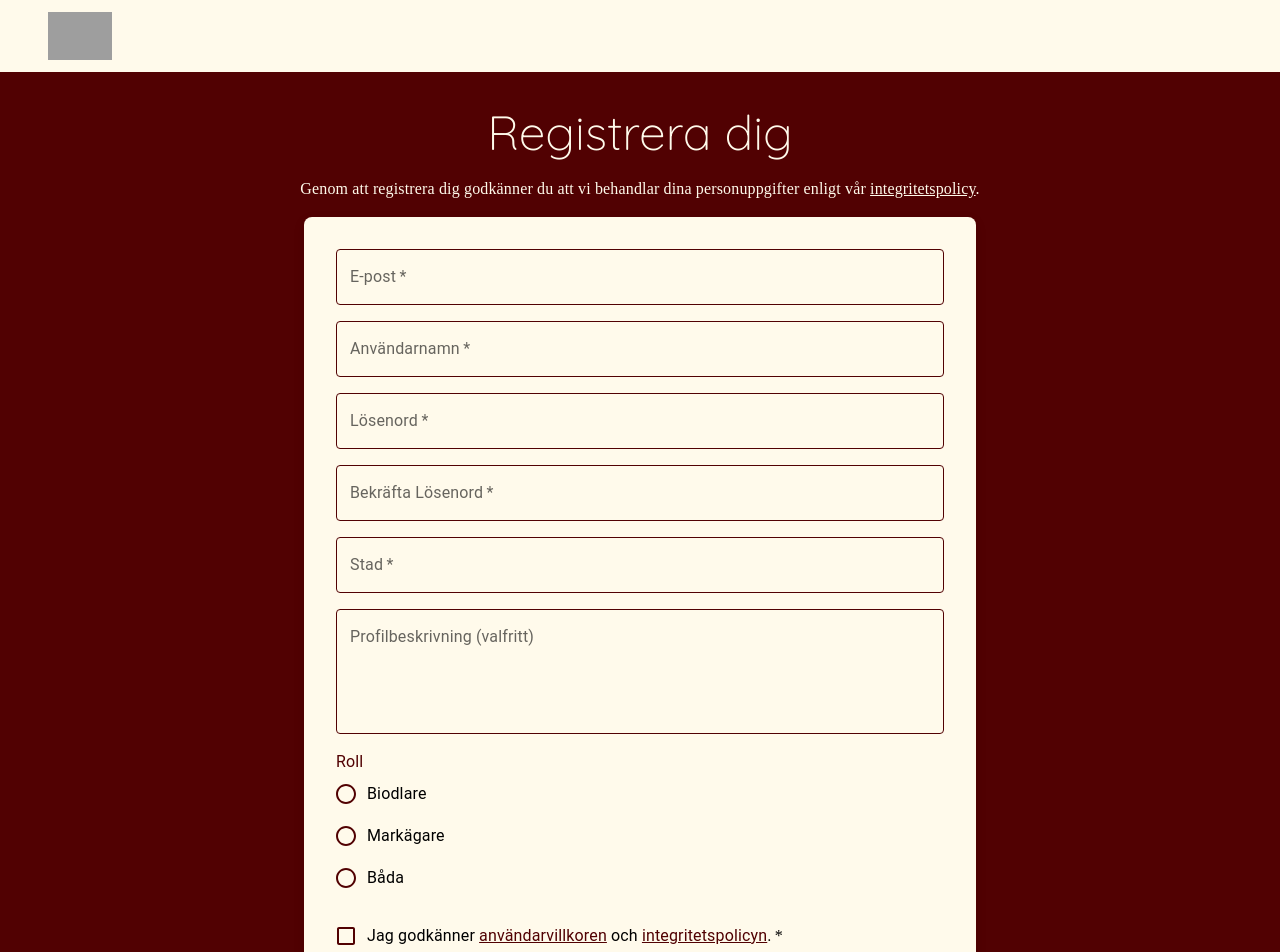
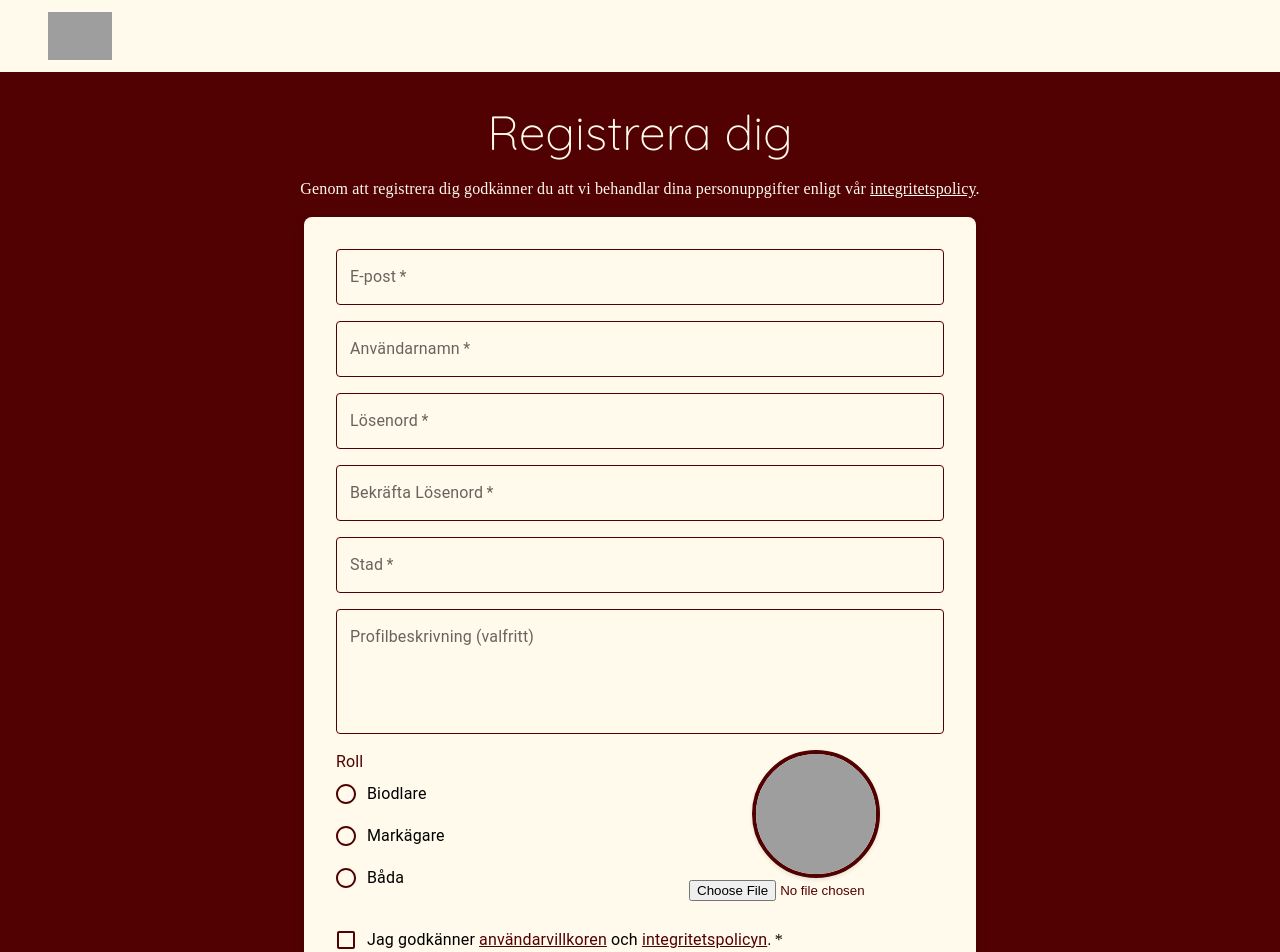
Before and after one commit to Sfinx-Development/UF-eservice, a React (Vite) app: page /register in a window 1280 px wide. Shown: the top 952 px of the page. Built offline with nearby package versions, Linux system fonts and the light colour scheme; grey boxes are pictures that could not be loaded; a web font is replaced by a local one.

Commit message:
profil bild

```diff
--- a/src/API/user.ts
+++ b/src/API/user.ts
@@ -129,6 +129,8 @@ export const updateProfileInDB = async (
 
 // Registrera ny användare
 export const registerUserWithAPI = async (newUser: UserCreate) => {
+  try {
+    // Försök att skapa en användare med e-post och lösenord
     const userCredential = await createUserWithEmailAndPassword(
       auth,
       newUser.email,
@@ -136,9 +138,10 @@ export const registerUserWithAPI = async (newUser: UserCreate) => {
     );
 
     if (userCredential) {
+      // Skapa en profil om användaren skapades framgångsrikt
       const profileToAdd: Profile = {
         id: "undefined",
-      email: newUser.email.toLocaleLowerCase(),
+        email: newUser.email.toLowerCase(),
         userId: userCredential.user.uid,
         username: newUser.username,
         profileDescription: newUser.profileDescription || "",
@@ -146,9 +149,23 @@ export const registerUserWithAPI = async (newUser: UserCreate) => {
         city: newUser.city,
         isAdmin: newUser.isAdmin,
         shareLocation: newUser.shareLocation,
+        profileImage: newUser.profileImage,
       };
+
       const profile = await addProfileToDB(profileToAdd);
       return profile;
+    }
+    // eslint-disable-next-line @typescript-eslint/no-explicit-any
+  } catch (error: any) {
+    if (error.code === "auth/email-already-in-use") {
+      throw new Error("E-postadressen används redan av en annan användare.");
+    } else if (error.code === "auth/invalid-email") {
+      throw new Error("E-postadressen är inte giltig.");
+    } else if (error.code === "auth/weak-password") {
+      throw new Error("Lösenordet är för svagt.");
+    } else {
+      throw new Error("Ett oväntat fel inträffade. Försök igen.");
+    }
   }
 };
 
--- a/src/PAGES/Dashboard.tsx
+++ b/src/PAGES/Dashboard.tsx
@@ -155,15 +155,25 @@ const DashboardPage: React.FC = () => {
         {adsByLocation && adsByLocation.length > 0 ? (
           adsByLocation.map((ad, index) => (
             <Grid item xs={12} sm={6} md={4} key={index}>
-              <Card sx={{ backgroundColor: "#fff", borderRadius: "8px" }}>
+              <Card
+                sx={{
+                  backgroundColor: "#510102",
+                  "&:hover": {
+                    backgroundColor: "#6B2020",
+                  },
+                  borderRadius: "8px",
+                }}
+              >
                 <CardContent>
-                  <Text variant="h6">{ad.title}</Text>
+                  <Text variant="h6" sx={{ color: "#fffaeb" }}>
+                    {ad.title}
+                  </Text>
                   {ad.numberOfHives && (
-                    <Text sx={{ marginBottom: "1rem", color: "#777" }}>
+                    <Text sx={{ marginBottom: "1rem", color: "#fffaeb" }}>
                       {`${ad.numberOfHives} kupor tillgängliga`}
                     </Text>
                   )}
-                  <Text variant="body2" color="text.secondary">
+                  <Text variant="body2" sx={{ color: "#fffaeb" }}>
                     Plats: {ad.location || "Ingen plats angiven"}
                   </Text>
                 </CardContent>
@@ -171,7 +181,7 @@ const DashboardPage: React.FC = () => {
                   <Button
                     onClick={() => handleNavigateToAd(ad)}
                     size="small"
-                    sx={{ color: "#FFA500" }}
+                    sx={{ color: "#fffaeb", fontWeight: 600 }}
                   >
                     Läs mer
                   </Button>
--- a/src/PAGES/Profile.tsx
+++ b/src/PAGES/Profile.tsx
@@ -136,7 +136,7 @@ export default function ProfilePage() {
         }}
       >
         <Avatar
-          src={"/default-avatar.png"}
+          src={currentProfile?.profileImage || "/default-avatar.png"}
           alt={currentProfile?.username}
           sx={{
             width: "120px",
@@ -242,7 +242,7 @@ export default function ProfilePage() {
             }}
             onClick={() => (editMode ? handleSave() : setIsEditMode(true))}
           >
-           <Text>{editMode ? "Spara ändringar" : "Redigera profil"}</Text>
+            <Text>{editMode ? "Spara ändringar" : "Redigera profil"}</Text>
           </Button>
           <Button
             variant="outlined"
--- a/src/PAGES/Register.tsx
+++ b/src/PAGES/Register.tsx
@@ -1,4 +1,5 @@
 import {
+  Avatar,
   Box,
   Button,
   Checkbox,
@@ -15,7 +16,7 @@ import {
 } from "@mui/material";
 import React, { useState } from "react";
 import { useNavigate } from "react-router-dom";
-import { useAppDispatch } from "../SLICES/store";
+import { useAppDispatch, useAppSelector } from "../SLICES/store";
 import { addUserAsync } from "../SLICES/userSlice";
 import { UserCreate } from "../types";
 import { Rubrik, Text } from "./Index";
@@ -46,11 +47,17 @@ export const RedBorderTextfield = styled(TextField)`
   }
 `;
 
-const RegisterPage: React.FC = () => {
+export default function RegisterPage() {
   const theme = useTheme();
   const dispatch = useAppDispatch();
   const isMobile = useMediaQuery(theme.breakpoints.down("sm"));
   const navigate = useNavigate();
+  const [avatar, setAvatar] = useState<string | null>("/default-avatar.png");
+  // eslint-disable-next-line @typescript-eslint/no-unused-vars
+  const [imageFile, setImageFile] = useState<File | null>();
+  const createAccountError = useAppSelector(
+    (state) => state.userSlice.createAccountError
+  );
 
   const [formValues, setFormValues] = useState<UserCreate>({
     email: "",
@@ -63,6 +70,7 @@ const RegisterPage: React.FC = () => {
     shareLocation: false,
     city: "",
     isAdmin: false,
+    profileImage: "",
   });
 
   const [errors, setErrors] = useState({
@@ -72,6 +80,18 @@ const RegisterPage: React.FC = () => {
     city: false,
   });
 
+  const handleFileChange = (e: React.ChangeEvent<HTMLInputElement>) => {
+    const file = e.target.files?.[0];
+    if (file) {
+      setImageFile(file);
+      const reader = new FileReader();
+      reader.onloadend = () => {
+        setAvatar(reader.result as string);
+      };
+      reader.readAsDataURL(file);
+    }
+  };
+
   const handleChange = (e: React.ChangeEvent<HTMLInputElement>) => {
     const { name, value, type, checked } = e.target;
     setFormValues((prevValues) => ({
@@ -80,7 +100,7 @@ const RegisterPage: React.FC = () => {
     }));
   };
 
-  const handleSubmit = (e: React.FormEvent) => {
+  const handleSubmit = async (e: React.FormEvent) => {
     e.preventDefault();
 
     let hasErrors = false;
@@ -96,7 +116,7 @@ const RegisterPage: React.FC = () => {
       newErrors.role = true;
       hasErrors = true;
     }
-    if (formValues.password != formValues.password2) {
+    if (formValues.password !== formValues.password2) {
       newErrors.password = true;
       hasErrors = true;
     }
@@ -112,8 +132,18 @@ const RegisterPage: React.FC = () => {
     setErrors(newErrors);
 
     if (!hasErrors) {
-      dispatch(addUserAsync(formValues));
+      if (avatar) {
+        const profileData = {
+          ...formValues,
+          profileImage: avatar,
+        };
+        const resultAction = await dispatch(addUserAsync(profileData));
+
+        if (addUserAsync.fulfilled.match(resultAction)) {
+          // Om lyckad registrering, navigera till inloggning
           navigate("/login");
+        }
+      }
     }
   };
 
@@ -150,6 +180,11 @@ const RegisterPage: React.FC = () => {
           </a>
           .
         </Text>
+        {createAccountError && (
+          <Text sx={{ color: "#fffaeb", fontSize: 20, backgroundColor: "red" }}>
+            {createAccountError}
+          </Text>
+        )}
       </Box>
 
       <Box
@@ -221,6 +256,10 @@ const RegisterPage: React.FC = () => {
           fullWidth
         />
 
+        <Box
+          sx={{ display: "flex", flexDirection: { xs: "column", md: "row" } }}
+        >
+          <Box sx={{ display: "flex", flexDirection: "column", flex: 1 }}>
             <FormControl component="fieldset" error={errors.role}>
               <FormLabel
                 component="legend"
@@ -283,6 +322,41 @@ const RegisterPage: React.FC = () => {
               </RadioGroup>
               {errors.role && <FormHelperText>Välj en roll</FormHelperText>}
             </FormControl>
+          </Box>
+          <Box
+            sx={{
+              display: "flex",
+              flexDirection: "column",
+              alignItems: "center",
+            }}
+          >
+            {/* Avatar */}
+            <label htmlFor="profile-image-upload" style={{ cursor: "pointer" }}>
+              <Avatar
+                src={avatar || "/default-avatar.png"}
+                alt={"ProfileImage/avatar"}
+                sx={{
+                  width: "120px",
+                  height: "120px",
+                  border: "4px solid #510102",
+                  boxShadow: "0 2px 4px rgba(0, 0, 0, 0.1)",
+                  "&:hover": {
+                    opacity: 0.8,
+                  },
+                }}
+              />
+            </label>
+            <div>
+              <input
+                id="profile-image-upload"
+                type="file"
+                accept="image/*"
+                onChange={handleFileChange}
+                style={{ padding: 2, color: "#510102" }}
+              />
+            </div>
+          </Box>
+        </Box>
 
         <FormControlLabel
           control={
@@ -338,7 +412,7 @@ const RegisterPage: React.FC = () => {
         {errors.termsAccepted && <FormHelperText error></FormHelperText>}
 
         <Button
-          type="submit"
+          onClick={handleSubmit}
           variant="contained"
           sx={{
             backgroundColor: "#510102",
@@ -353,6 +427,4 @@ const RegisterPage: React.FC = () => {
       </Box>
     </Box>
   );
-};
-
-export default RegisterPage;
+}
--- a/src/types.ts
+++ b/src/types.ts
@@ -4,7 +4,8 @@ export interface UserCreate {
   password: string;
   password2: string;
   profileDescription?: string;
-  profileImages?: string[];
+  descriptionImages?: string[];
+  profileImage: string;
   role: string;
   termsAccepted: boolean;
   city: string;
@@ -29,7 +30,8 @@ export interface Profile {
   userId: string;
   username: string;
   profileDescription?: string;
-  profileImages?: string[];
+  profileImage?: string;
+  desciptionImages?: string[];
   role: string;
   city: string;
   isAdmin: boolean;
```
Lines whose indentation alone changed are shown as unchanged.
